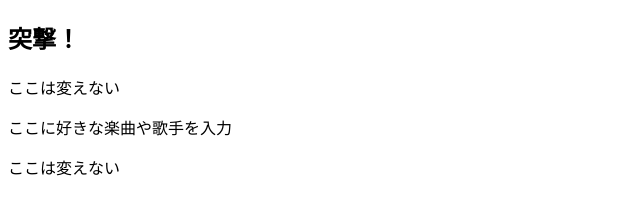
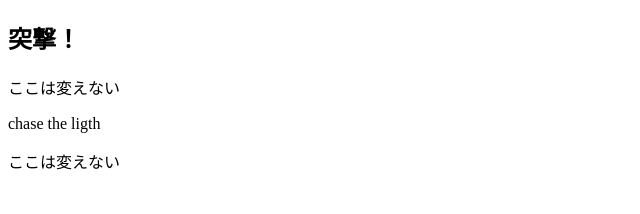
Before and after one commit to k-kud/testConflict, a plain HTML site: page index.html in a window 1280 px wide. Shown: the whole page, without its empty margins (0-640 px from the left). Drawn offline with Linux system fonts and the light colour scheme.

Commit message:
[modify]

```diff
--- a/index.html
+++ b/index.html
@@ -6,7 +6,7 @@
 <body>
 <h2> 突撃！ </h2>
 <p>ここは変えない</p>
-<p>ここに好きな楽曲や歌手を入力</p>
+<p>chase the ligth</p>
 <p>ここは変えない</p>
 </body>
 </html>
```
